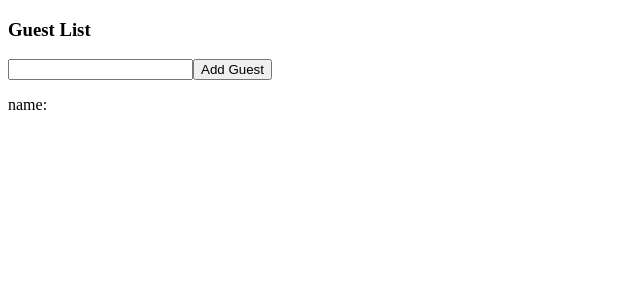
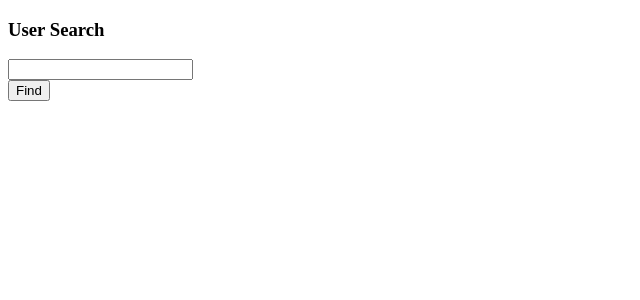
Before and after one commit to kenbom/react-ts-course, a React (Create React App) app: page / in a window 1280 px wide. Shown: the top 300 px of the page, without its empty margins (0-640 px from the left). Built offline with nearby package versions, Linux system fonts and the light colour scheme.

Commit message:
learn ts on state

```diff
--- a/src/index.tsx
+++ b/src/index.tsx
@@ -1,11 +1,12 @@
 import React from "react";
 import ReactDOM from "react-dom";
 import GuestList from "./state/GuestList";
+import UserSearch from "./state/UserSearch";
 
 const App = () => {
   return(
     <div>
-    <GuestList />
+    <UserSearch />
     </div>
   )
 }
--- a/src/state/GuestList.tsx
+++ b/src/state/GuestList.tsx
@@ -7,6 +7,7 @@
     const onClick = () => {
         setName("")
         setGuests([...guests, name])
+        // setName('')
     }
     return (
         <div>
@@ -14,9 +15,11 @@
             <input value={name} onChange={(e) => setName(e.target.value)} />
             <button onClick={onClick}>Add Guest</button>
             <p>name:{name}</p>
-            {guests.map((name) => {
-                return (<p>{name}</p>)
+            <ul>
+                {guests.map((name) => {
+                return (<li key={name}>{name}</li>)
             })}
+              </ul>
         </div>
     )
 }
--- /dev/null
+++ b/src/state/UserSearch.tsx
@@ -0,0 +1,31 @@
+import React from 'react'
+import { useState } from 'react'
+
+const users = [
+    { name: 'Sarah', age: 20 },
+    { name: 'Alex', age: 20 },
+    { name: 'Michael', age: 20 },
+  ];
+
+const UserSearch:React.VFC = () => {
+    const [name, setName] = useState("")
+    const [user, setUser] = useState<{name:string, age:number} | undefined >(undefined)
+    const onClick = () => {
+        const foundUser = users.find((user) => {
+            return user.name === name
+        })
+        setUser(foundUser)
+        }
+    return (
+        <div>
+            <h3>User Search</h3>
+            <input value={name} onChange={(e) => setName(e.target.value)}/>
+            <br />
+            <button onClick={onClick}>Find</button>
+            <p>{user && user.name}</p>
+            <p>{user && user.age}</p>
+        </div>
+    )
+}
+
+export default UserSearch
```
